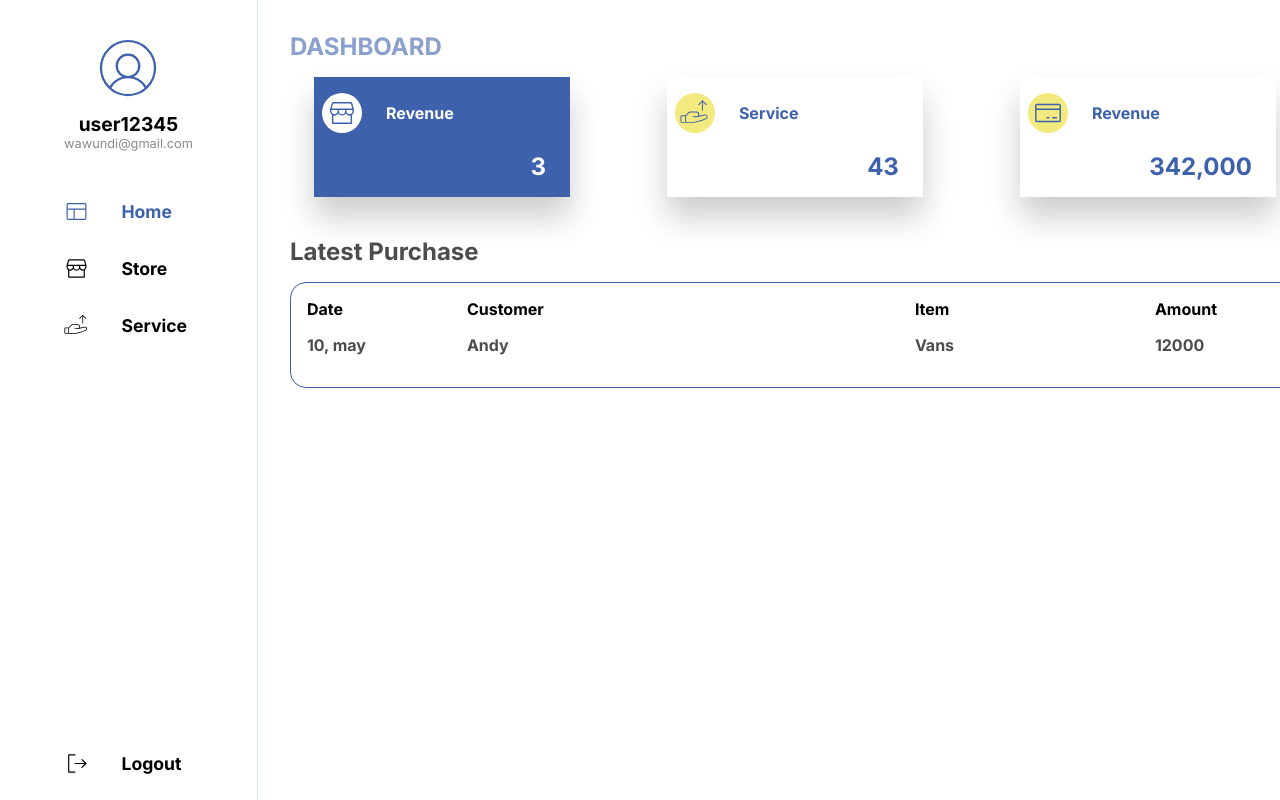
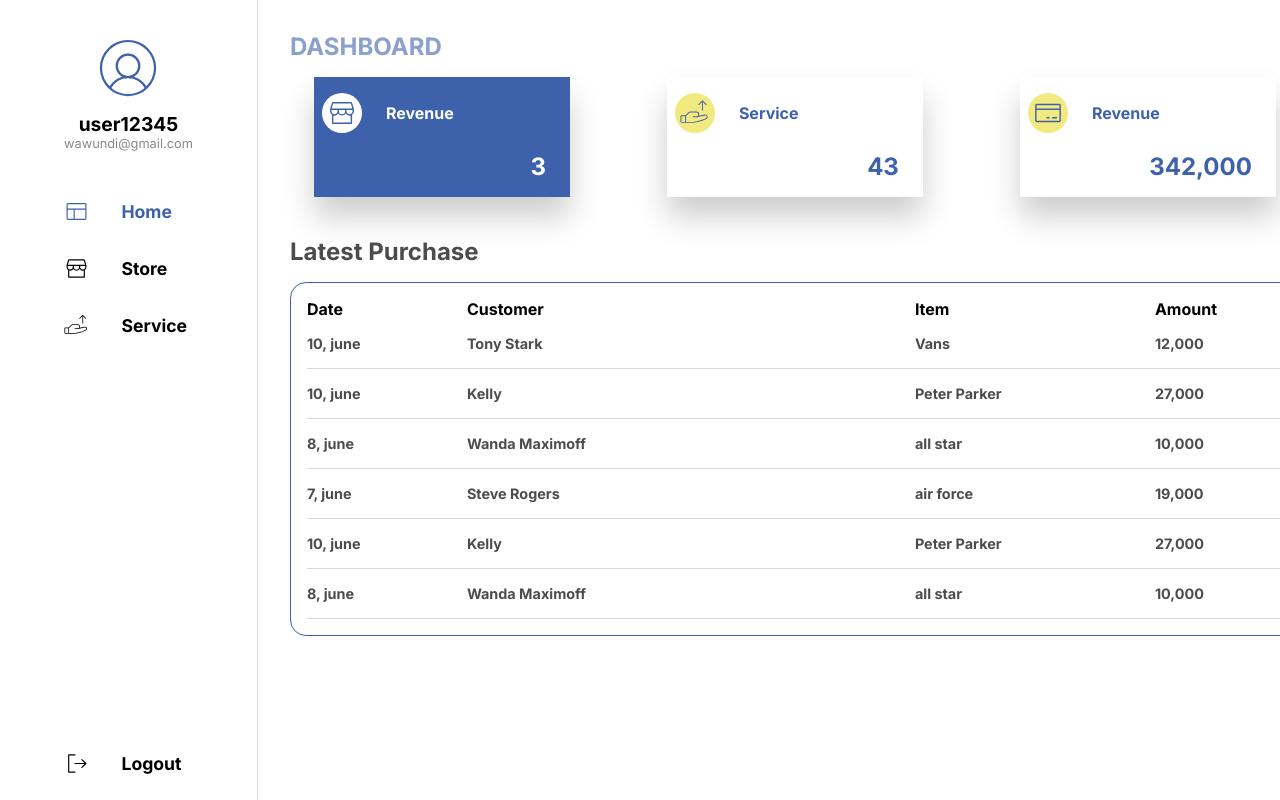
Before and after one commit to andyk2000/OSM_frontend, a Next.js app: page /merchant/dashboard in a window 1280 px wide. Built offline with nearby package versions, Linux system fonts and the light colour scheme.

Commit message:
chore: added some dummy data to the dashboard

```diff
--- a/src/app/merchant/dashboard/page.module.css
+++ b/src/app/merchant/dashboard/page.module.css
@@ -172,9 +172,12 @@
   flex-direction: row;
   justify-content: space-between;
   padding-block: 1rem;
-  font-size: 1rem;
+  font-size: .9rem;
   font-weight: 700;
   color: rgba(0, 0, 0, 0.7);
+  border-bottom-style: solid;
+  border-bottom-width: 1px;
+  border-bottom-color: rgba(0, 0, 0, 0.15);
 }
 
 .dataLeftSection {
--- a/src/app/merchant/dashboard/page.tsx
+++ b/src/app/merchant/dashboard/page.tsx
@@ -72,12 +72,62 @@ export default function Dashboard() {
           <div className={styles.tableBody}>
             <div className={styles.tabdeRow}>
               <div className={styles.dataLeftSection}>
-                <p className={styles.tableDataCell}>10, may</p>
-                <p className={styles.tableCustomerCell}>Andy</p>
+                <p className={styles.tableDataCell}>10, june</p>
+                <p className={styles.tableCustomerCell}>Tony Stark</p>
               </div>
               <div className={styles.dataLeftSection}>
                 <p className={styles.tableItemCell}>Vans</p>
-                <p className={styles.tableCell}>12000</p>
+                <p className={styles.tableCell}>12,000</p>
+              </div>
+            </div>
+            <div className={styles.tabdeRow}>
+              <div className={styles.dataLeftSection}>
+                <p className={styles.tableDataCell}>10, june</p>
+                <p className={styles.tableCustomerCell}>Kelly</p>
+              </div>
+              <div className={styles.dataLeftSection}>
+                <p className={styles.tableItemCell}>Peter Parker</p>
+                <p className={styles.tableCell}>27,000</p>
+              </div>
+            </div>
+            <div className={styles.tabdeRow}>
+              <div className={styles.dataLeftSection}>
+                <p className={styles.tableDataCell}>8, june</p>
+                <p className={styles.tableCustomerCell}>Wanda Maximoff</p>
+              </div>
+              <div className={styles.dataLeftSection}>
+                <p className={styles.tableItemCell}>all star</p>
+                <p className={styles.tableCell}>10,000</p>
+              </div>
+            </div>
+            <div className={styles.tabdeRow}>
+              <div className={styles.dataLeftSection}>
+                <p className={styles.tableDataCell}>7, june</p>
+                <p className={styles.tableCustomerCell}>Steve Rogers</p>
+              </div>
+              <div className={styles.dataLeftSection}>
+                <p className={styles.tableItemCell}>air force</p>
+                <p className={styles.tableCell}>19,000</p>
+              </div>
+            </div>
+            <div className={styles.tabdeRow}>
+              <div className={styles.dataLeftSection}>
+                <p className={styles.tableDataCell}>10, june</p>
+                <p className={styles.tableCustomerCell}>Kelly</p>
+              </div>
+              <div className={styles.dataLeftSection}>
+                <p className={styles.tableItemCell}>Peter Parker</p>
+                <p className={styles.tableCell}>27,000</p>
+              </div>
+            </div>
+            <div className={styles.tabdeRow}>
+              <div className={styles.dataLeftSection}>
+                <p className={styles.tableDataCell}>8, june</p>
+                <p className={styles.tableCustomerCell}>Wanda Maximoff</p>
+              </div>
+              <div className={styles.dataLeftSection}>
+                <p className={styles.tableItemCell}>all star</p>
+                <p className={styles.tableCell}>10,000</p>
               </div>
             </div>
           </div>
```
